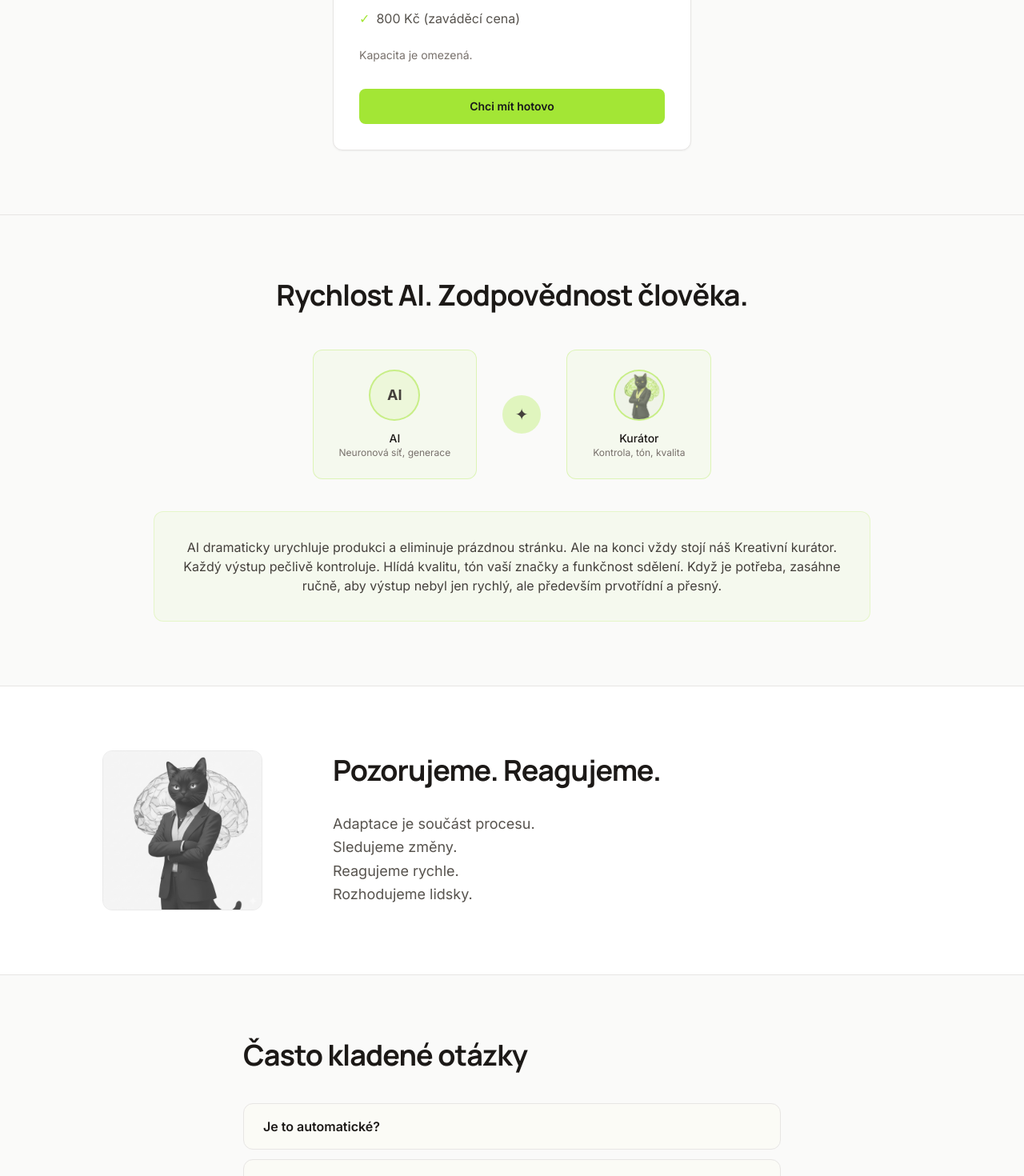
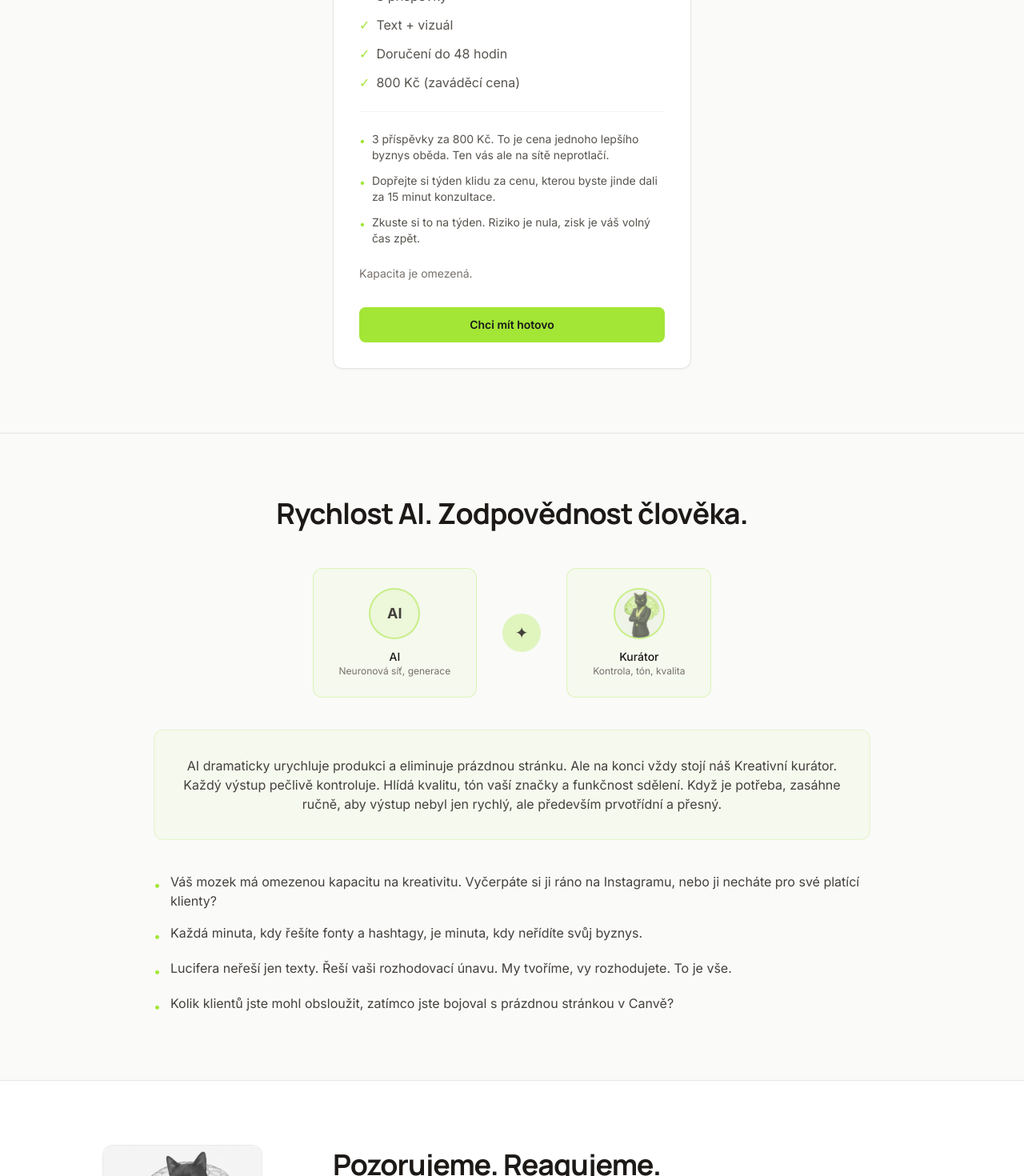
Before and after one commit to katarinabrics-eng/ai-content-studio, a Next.js app in the folder apps/content-studio/: page / in a window 1280 px wide. Shown: the part 2689-4159 px from the top of the page at 80% size. Built offline with nearby package versions, Linux system fonts and the light colour scheme.

Commit message:
refactor: enhance HomePage content with additional persuasive text and details for improved user engagement

```diff
--- a/apps/content-studio/src/app/page.tsx
+++ b/apps/content-studio/src/app/page.tsx
@@ -179,6 +179,9 @@ Reálné projekty. Reálné značky.`}
 
       <section id="testovaci-nabidka" className="w-full border-t border-stone-200 bg-stone-50 px-6 py-20 sm:px-8 lg:px-12">
         <div className="mx-auto max-w-md">
+          <p className="mb-6 text-center text-lg font-medium text-stone-700">
+            Konkurence postuje, zatímco vy přemýšlíte, co napsat. Lucifera to vyřeší dřív, než dopijete kávu.
+          </p>
           <div className="overflow-hidden rounded-xl border border-stone-200 bg-white p-8 shadow-sm">
             <h2 className="text-2xl font-bold tracking-tight text-stone-900">
               Testovací týden.
@@ -195,6 +198,20 @@ Reálné projekty. Reálné značky.`}
               </li>
               <li className="flex items-center gap-2">
                 <span className="text-[#A3E635]">✓</span> 800 Kč (zaváděcí cena)
+              </li>
+            </ul>
+            <ul className="mt-6 space-y-3 border-t border-stone-100 pt-6 text-sm text-stone-600">
+              <li className="flex gap-2">
+                <span className="mt-0.5 shrink-0 text-[#A3E635]">•</span>
+                <span>3 příspěvky za 800 Kč. To je cena jednoho lepšího byznys oběda. Ten vás ale na sítě neprotlačí.</span>
+              </li>
+              <li className="flex gap-2">
+                <span className="mt-0.5 shrink-0 text-[#A3E635]">•</span>
+                <span>Dopřejte si týden klidu za cenu, kterou byste jinde dali za 15 minut konzultace.</span>
+              </li>
+              <li className="flex gap-2">
+                <span className="mt-0.5 shrink-0 text-[#A3E635]">•</span>
+                <span>Zkuste si to na týden. Riziko je nula, zisk je váš volný čas zpět.</span>
               </li>
             </ul>
             <p className="mt-6 text-sm text-stone-500">
@@ -240,6 +257,24 @@ Reálné projekty. Reálné značky.`}
               Každý výstup pečlivě kontroluje. Hlídá kvalitu, tón vaší značky a funkčnost sdělení. Když je potřeba, zasáhne ručně, aby výstup nebyl jen rychlý, ale především prvotřídní a přesný.
             </p>
           </div>
+          <ul className="mt-10 space-y-4 text-stone-700">
+            <li className="flex gap-3">
+              <span className="mt-1 shrink-0 text-[#A3E635]">•</span>
+              <span>Váš mozek má omezenou kapacitu na kreativitu. Vyčerpáte si ji ráno na Instagramu, nebo ji necháte pro své platící klienty?</span>
+            </li>
+            <li className="flex gap-3">
+              <span className="mt-1 shrink-0 text-[#A3E635]">•</span>
+              <span>Každá minuta, kdy řešíte fonty a hashtagy, je minuta, kdy neřídíte svůj byznys.</span>
+            </li>
+            <li className="flex gap-3">
+              <span className="mt-1 shrink-0 text-[#A3E635]">•</span>
+              <span>Lucifera neřeší jen texty. Řeší vaši rozhodovací únavu. My tvoříme, vy rozhodujete. To je vše.</span>
+            </li>
+            <li className="flex gap-3">
+              <span className="mt-1 shrink-0 text-[#A3E635]">•</span>
+              <span>Kolik klientů jste mohl obsloužit, zatímco jste bojoval s prázdnou stránkou v Canvě?</span>
+            </li>
+          </ul>
         </div>
       </section>
 
```
